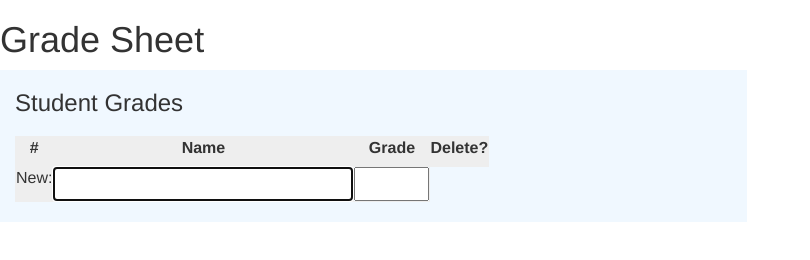
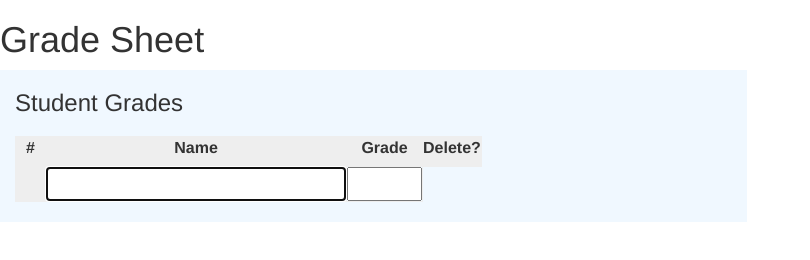
Before and after one commit to chairfield/angular-grade-sheet-basic, a website: page index.html in a window 1280 px wide. Shown: the whole page, without its empty margins (0-810 px from the left). Drawn offline with nearby package versions, Linux system fonts and the light colour scheme.

Commit message:
no longer need the New: label, as this is looking like a spreadsheet on its own

```diff
--- a/index.html
+++ b/index.html
@@ -14,7 +14,7 @@
             .table { width: auto; }
             .table > tbody > tr > td { border: 1px solid #EEE; padding: 0px; height: 30px; }
             .table > button { height: 30px; padding: 0px; }
-            .column-label > td, .row-label { text-align: center; background: #EEE; }
+            .column-label > td, .row-label { text-align: center; background: #EEE; width: 30px; }
             .failing { border: 2px solid red; }
             .delete-button { width: 100%; height: 32px; margin: 1px 0px; background-color: transparent; }
         </style>
@@ -36,7 +36,7 @@
                             <td><button class="btn delete-button" ng-click="delete($index)"><span class="glyphicon glyphicon-remove"</button></td>
                         </tr>
                         <tr ng-controller="NewEntryCtrl">
-                            <td class="row-label">New:</td>
+                            <td class="row-label"></td>
                             <td>
                                 <input id="thingy"
                                        ng-model="newEntry.name"
```
